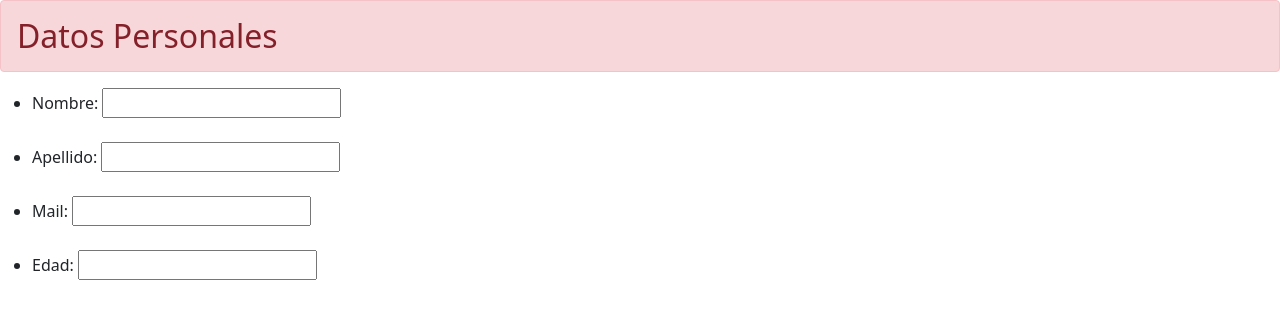
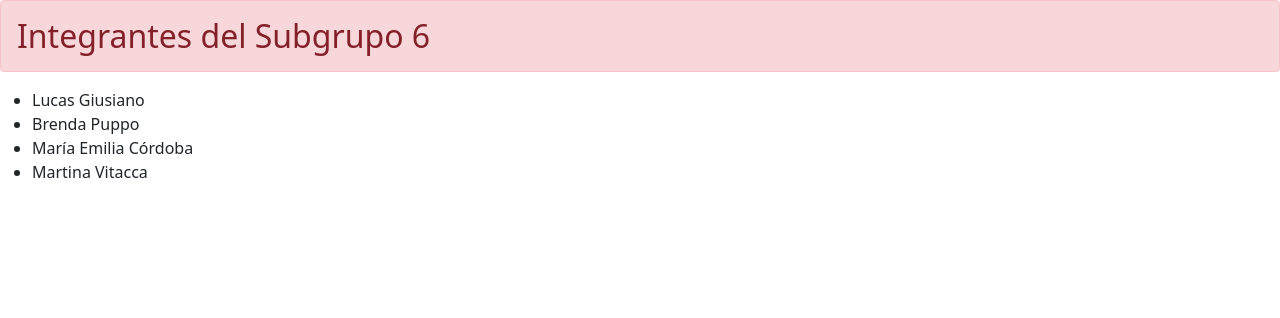
Before and after one commit to martinavitacca/subgrupo6, a plain HTML site: page lista.html in a window 1280 px wide. Drawn offline with nearby package versions, Linux system fonts and the light colour scheme.

Commit message:
Segunda vuelta

```diff
--- a/lista.html
+++ b/lista.html
@@ -8,12 +8,13 @@
     <link rel="stylesheet" href="https://cdn.jsdelivr.net/npm/bootstrap@5.1.3/dist/css/bootstrap.min.css" integrity="sha384-1BmE4kWBq78iYhFldvKuhfTAU6auU8tT94WrHftjDbrCEXSU1oBoqyl2QvZ6jIW3" crossorigin="anonymous">
 </head>
 <body>
-    <h2 class="alert alert-danger">Datos Personales</h2>
+    <h2 class="alert alert-danger">Integrantes del Subgrupo 6</h2>
     <ul>
-        <li>Nombre: <input type="text" name="nombre" id="nombre"></li><br>
-        <li>Apellido: <input type="text" name="apellido" id="apellido"></li><br>
-        <li>Mail: <input type="email"></li><br>
-        <li>Edad: <input type="number"></li>
+        <li>Lucas Giusiano</li>
+        <li>Brenda Puppo</li>
+        <li>María Emilia Córdoba</li>
+        <li>Martina Vitacca</li>
     </ul>
+
 </body>
 </html>
```
